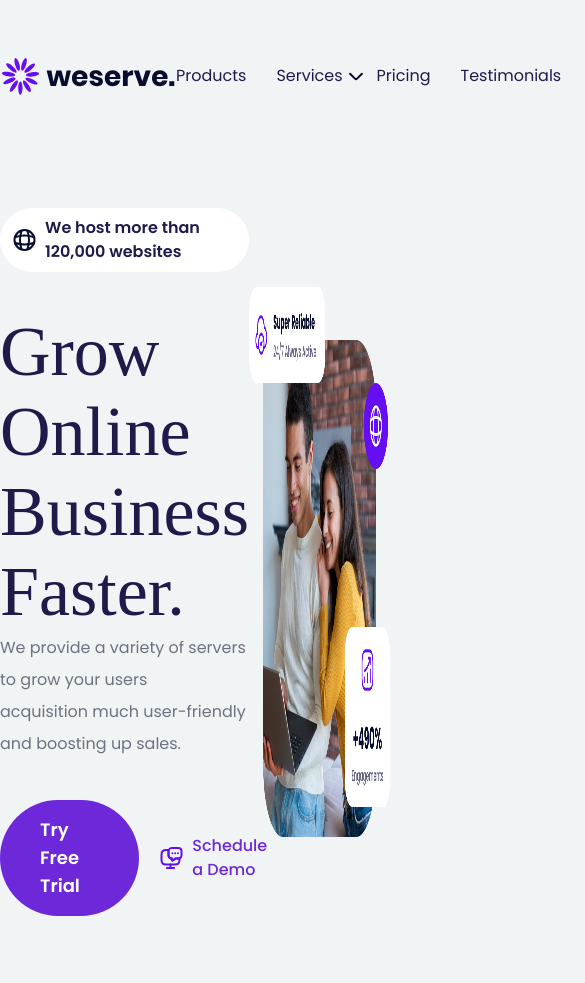
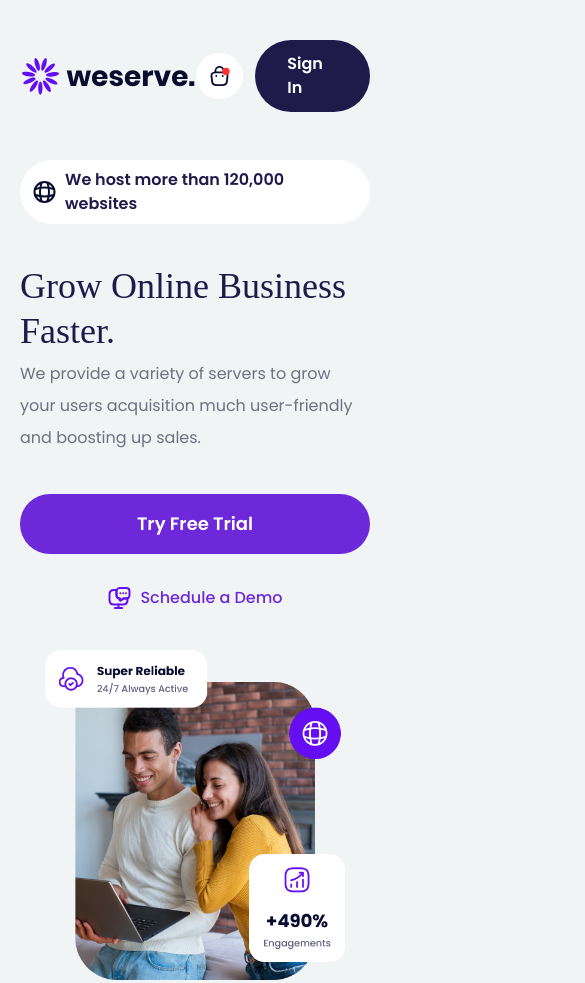
Before and after one commit to nuhptr/weserve-tailwind, a website built with Vite: page index.html in a window 390 px wide. Shown: the top 983 px of the page, 585 px wide, since content can reach past the window. Built offline with nearby package versions, Linux system fonts and the light colour scheme; a web font is replaced by a local one.

Commit message:
update responsive hero

```diff
--- a/index.html
+++ b/index.html
@@ -17,11 +17,11 @@
 
 <body class="bg-background font-['Poppins']">
   <!-- Navbar -->
-  <header>
+  <header class="px-5">
     <nav class="flex flex-row items-center justify-between pt-10 mx-auto max-w-7xl">
       <img src="./assets/logo.svg" alt="Logo" />
 
-      <ul class="flex flex-row gap-x-[30px]">
+      <ul class="lg:flex flex-row gap-x-[30px] hidden">
         <li>
           <a href="#" class="text-base text-indigo-950 hover:text-violet-700">Products</a>
         </li>
@@ -52,27 +52,27 @@
   </header>
 
   <!-- Hero -->
-  <section class="pt-24 pb-12 mx-auto hero max-w-7xl">
-    <div class="flex flex-row items-center justify-between">
-      <div class="flex flex-col gap-y-10">
-        <div class="flex flex-row px-3 py-2 bg-white rounded-full w-fit gap-x-2 small-badge">
+  <section class="px-5 pt-12 pb-12 mx-auto lg:pt-24 hero max-w-7xl">
+    <div class="flex flex-col items-center justify-between gap-y-10 md:flex-row">
+      <div class="flex flex-col gap-y-10 md:basis-2/4 lg:basis-3/6">
+        <div class="flex flex-row w-full px-3 py-2 bg-white rounded-full md:w-fit gap-x-2 small-badge">
           <img src="./assets/browsing.svg" alt="browsing icon">
           <p class="text-base font-semibold text-indigo-950">We host more than 120,000 websites</p>
         </div>
 
-        <div class="gap-y-[10px]">
-          <h1 class="text-indigo-950 font-['Clash_Display'] text-[70px] leading-[80px]">
-            Grow Online <br />Business Faster.
+        <div class="flex flex-col gap-y-1 md:gap-y-2">
+          <h1 class="text-indigo-950 font-['Clash_Display'] text-4xl lg:text-[70px] leading-tight lg:leading-[80px]">
+            Grow Online <br class="hidden lg:block" />Business Faster.
           </h1>
           <p class="text-base leading-loose text-gray-500">
-            We provide a variety of servers to grow your users <br />
+            We provide a variety of servers to grow your users <br class="hidden lg:block" />
             acquisition much user-friendly and boosting up sales.
           </p>
         </div>
 
-        <div class="flex flex-row items-center gap-x-5">
+        <div class="flex flex-col items-center lg:flex-row gap-x-5 gap-y-8">
           <a href="#"
-            class="px-10 py-4 text-lg font-semibold text-white rounded-full hover:bg-indigo-950 bg-violet-700">
+            class="w-full px-10 py-4 text-lg font-semibold text-center text-white rounded-full lg:w-fit hover:bg-indigo-950 bg-violet-700">
             Try Free Trial
           </a>
           <a href="#" class="flex items-center font-medium gap-x-2 text-violet-700">
@@ -82,14 +82,14 @@
       </div>
 
       <div class="flex flex-row items-center">
-        <img src="./assets/hero_img.png" alt="hero image" class="h-[550px]" />
+        <img src="./assets/hero_img.png" alt="hero image" class="h-[330px] md:basis-2/4 lg:h-[550px]" />
       </div>
     </div>
   </section>
 
   <!-- Partners -->
-  <section class="max-w-5xl py-12 mx-auto partners">
-    <div class="flex flex-row items-center justify-between">
+  <section class="max-w-5xl px-5 py-12 mx-auto partners">
+    <div class="flex flex-row flex-wrap items-center justify-center gap-10 lg:justify-between">
       <img src="./assets/partners-1.svg" alt="partners logo">
       <img src="./assets/partners-2.svg" alt="partners logo">
       <img src="./assets/partners-3.svg" alt="partners logo">
--- a/src/style.css
+++ b/src/style.css
@@ -4,15 +4,5 @@
 @tailwind variants;
 
 * {
-    box-sizing: border-box;
-    margin: 0;
     padding: 0;
 }
-
-.arrow_down {
-    stroke-width: 2;
-}
-
-.arrow_down:hover {
-    fill: #640ef1;
-}
```
